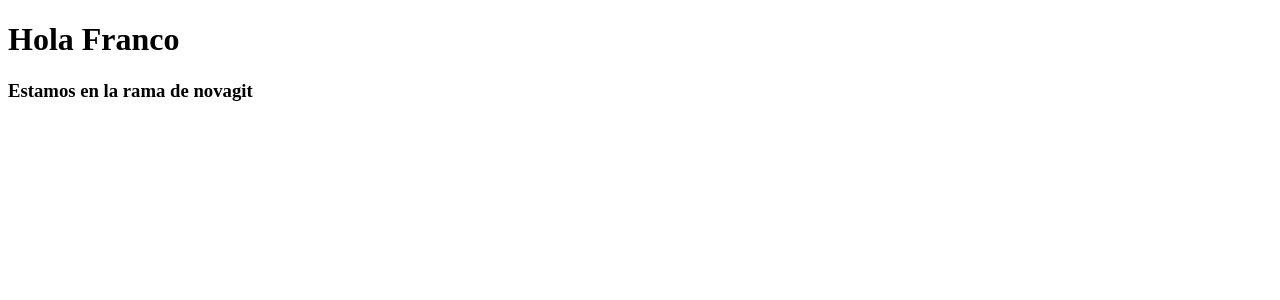
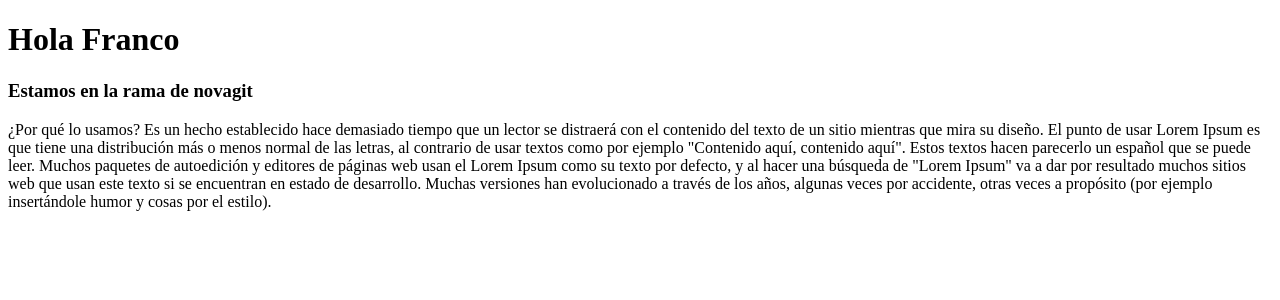
Before and after one commit to stein666/formularios, an Angular app: page / in a window 1280 px wide. Shown: the top 300 px of the page. Built offline with nearby package versions, Linux system fonts and the light colour scheme.

Commit message:
Agregamos texto en ng

```diff
--- a/src/app/app.component.html
+++ b/src/app/app.component.html
@@ -1,2 +1,9 @@
 <h1>Hola Franco</h1>
 <h3>Estamos en la rama de novagit</h3>
+
+<!-- AGREGAMOS TEXTO - RAMANOVAGIT -->
+
+<p>¿Por qué lo usamos? Es un hecho establecido hace demasiado tiempo que un lector se distraerá con el contenido del texto de un sitio mientras que mira su diseño. El punto de usar Lorem Ipsum es que tiene una distribución más o menos normal de las letras,
+    al contrario de usar textos como por ejemplo "Contenido aquí, contenido aquí". Estos textos hacen parecerlo un español que se puede leer. Muchos paquetes de autoedición y editores de páginas web usan el Lorem Ipsum como su texto por defecto, y al
+    hacer una búsqueda de "Lorem Ipsum" va a dar por resultado muchos sitios web que usan este texto si se encuentran en estado de desarrollo. Muchas versiones han evolucionado a través de los años, algunas veces por accidente, otras veces a propósito
+    (por ejemplo insertándole humor y cosas por el estilo).</p>
```
